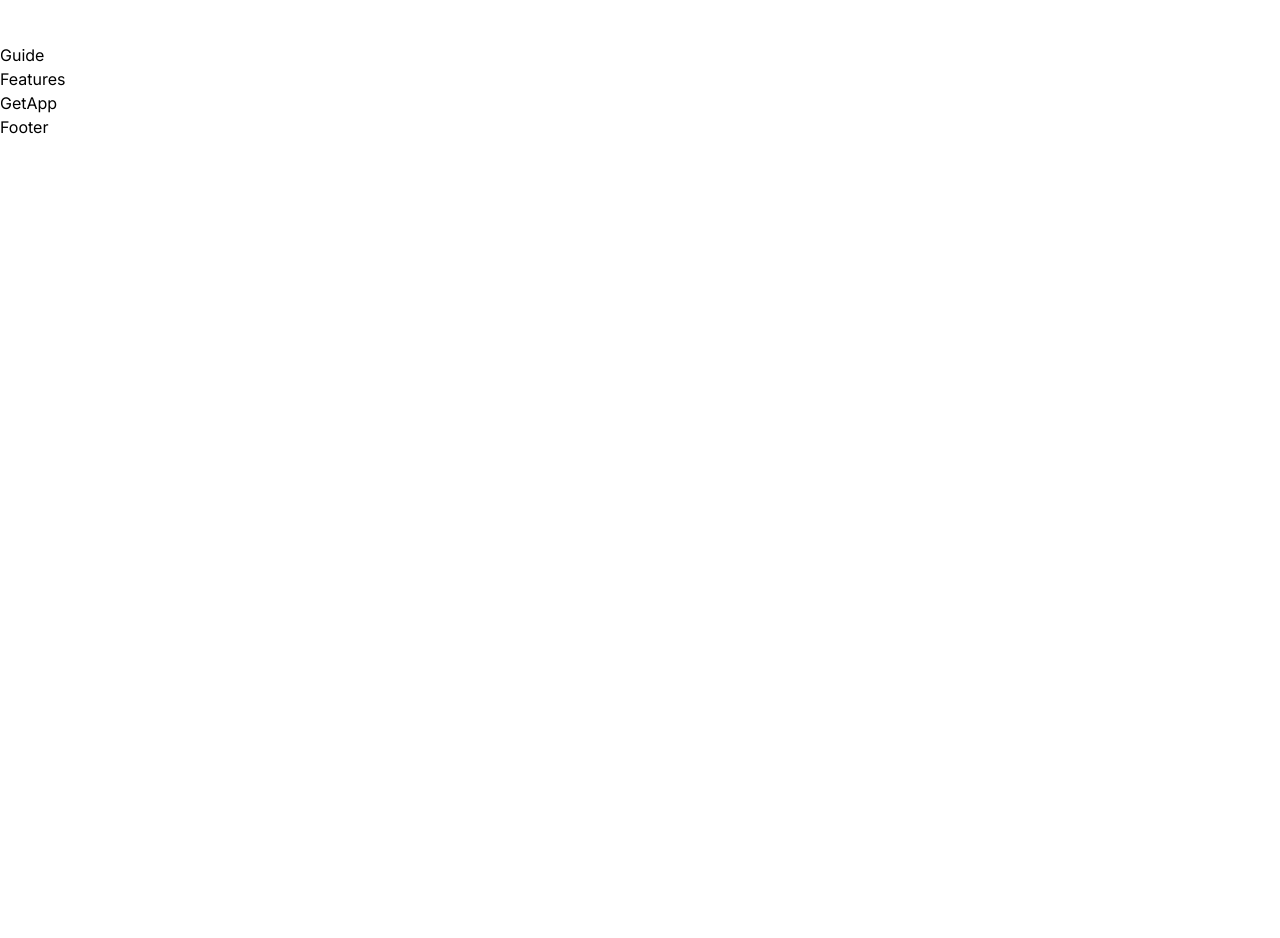
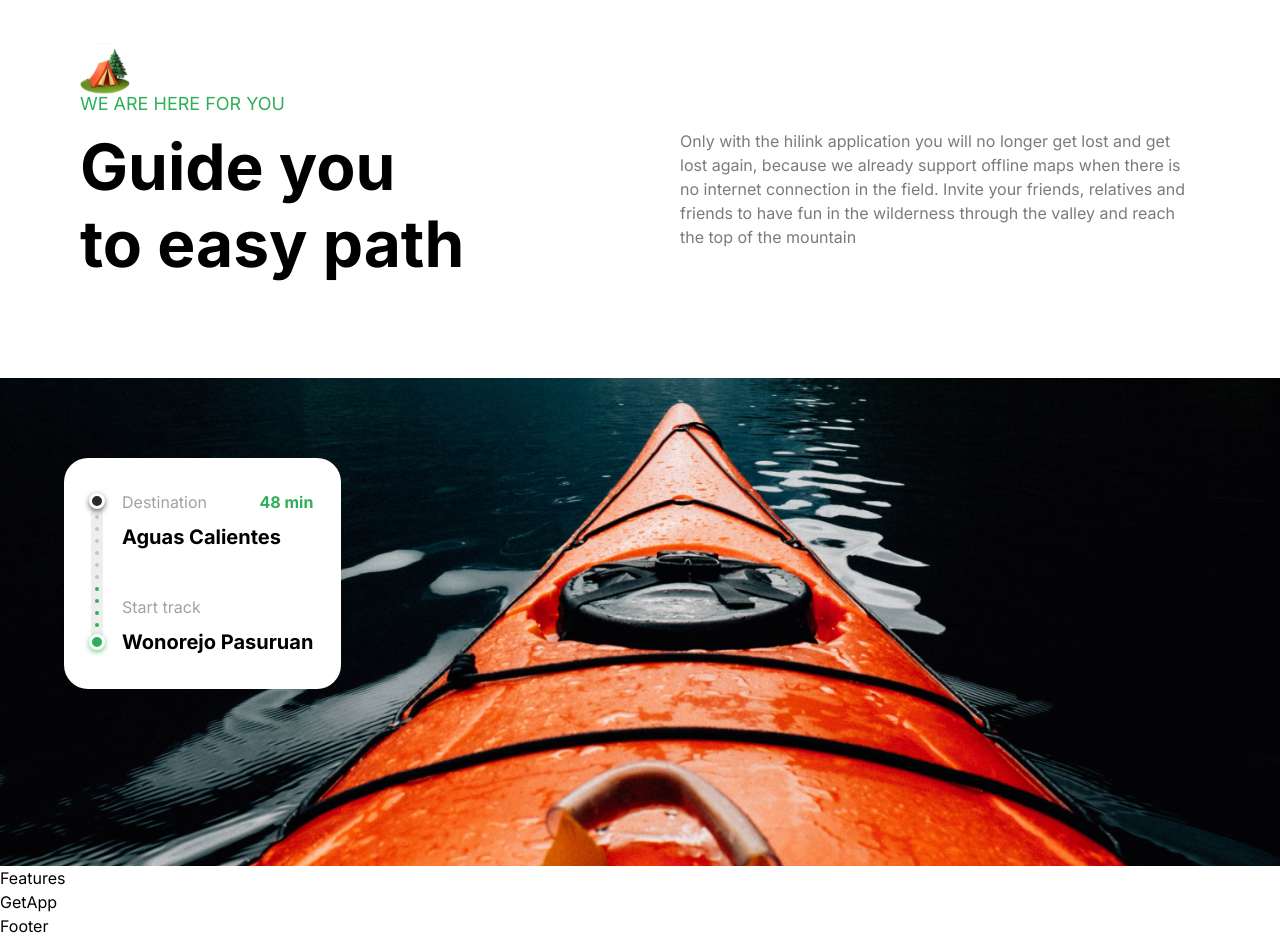
Before and after one commit to lyubomiriliev/Travel-App-NextJS, a Next.js app: page / in a window 1280 px wide. Shown: the part 1800-2738 px from the top of the page. Before the commit the page ends 1939 px from the top, so only its background shows below. Built offline with nearby package versions, Linux system fonts and the light colour scheme.

Commit message:
Guide section added

```diff
--- a/components/Guide.tsx
+++ b/components/Guide.tsx
@@ -1,7 +1,65 @@
+import Image from "next/image";
 import React from "react";
 
 const Guide = () => {
-  return <div>Guide</div>;
+  return (
+    <section className="flexCenter flex-col">
+      <div className="padding-container max-container w-full pb-24">
+        <Image src="/camp.svg" alt="camp" width={50} height={50} />
+        <p className="uppercase regular-18 -mt-1 mb-3 text-green-50">
+          WE ARE HERE FOR YOU
+        </p>
+        <div className="flex flex-wrap justify-between gap-5 lg:gap-10">
+          <h2 className="bold-40 lg:bold-64 xl:max-w-[390px]">
+            Guide you to easy path
+          </h2>
+          <p className="regular-16 text-gray-30 xl:max-w-[520px]">
+            Only with the hilink application you will no longer get lost and get
+            lost again, because we already support offline maps when there is no
+            internet connection in the field. Invite your friends, relatives and
+            friends to have fun in the wilderness through the valley and reach
+            the top of the mountain
+          </p>
+        </div>
+      </div>
+
+      <div className="flexCenter max-container relative w-full">
+        <Image
+          className="w-full object-cover object-center 2xl:rounded-5xl"
+          src="/boat.png"
+          alt="boat"
+          width={1440}
+          height={580}
+        />
+
+        <div className="absolute flex bg-white py-8 pl-5 pr-7 gap-3 rounded-3xl border-shadow-md md:left-[5%] lg:top-20">
+          <Image
+            src="/meter.svg"
+            alt="meter"
+            width={16}
+            height={158}
+            className="h-full w-auto"
+          />
+          <div className="flexBetween flex-col">
+            <div className="flex w-full flex-col">
+              <div className="flexBetween w-full">
+                <p className="regular-16 text-gray-20">Destination</p>
+                <p className="bold-16 text-green-50">48 min</p>
+              </div>
+              <p className="bold-20 mt-2">Aguas Calientes</p>
+            </div>
+
+            <div className="flex w-full flex-col">
+              <p className="regular-16 text-gray-20">Start track</p>
+              <h4 className="bold-20 mt-2 whitespace-nowrap">
+                Wonorejo Pasuruan
+              </h4>
+            </div>
+          </div>
+        </div>
+      </div>
+    </section>
+  );
 };
 
 export default Guide;
```
